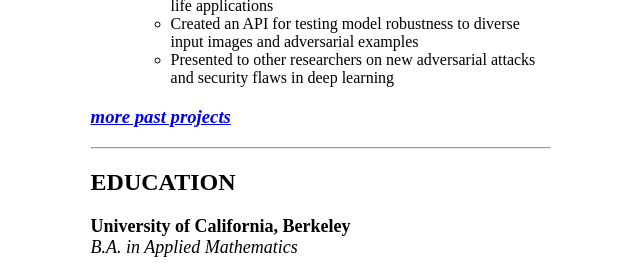
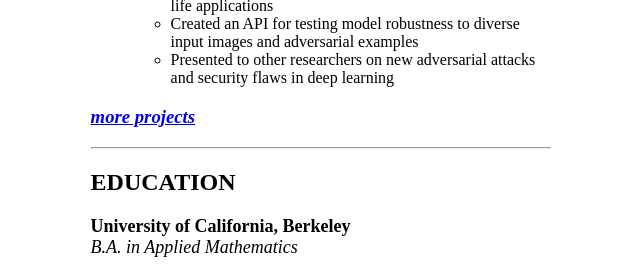
Before and after one commit to ryanchankh/ryanchankh.github.io, a Jekyll site: the page built from index.md, in a window 1280 px wide. Shown: the part 1166-1440 px from the top of the page, without its empty margins (319-959 px from the left). Built offline with Jekyll 4.4.1, drawn with Linux system fonts in a browser that asks for light colours.

Commit message:
update more

```diff
--- a/index.md
+++ b/index.md
@@ -41,7 +41,7 @@
 	- Created an API for testing model robustness to diverse input images and adversarial examples
 	- Presented to other researchers on new adversarial attacks and security flaws in deep learning
 
-<h3><i><a href="./projects.html">more past projects</a></i></h3>
+### _[more projects](./projects.html)_
 
 ___
 ## EDUCATION
@@ -57,7 +57,7 @@
 - **_Expected Graduation: December 2019_**
 - **Related Coursework**:	High-Dim Data Analysis with Low-Dim Models, Machine Learning, Efficient Algorithms, Data Structures, Probability, Statistics, Neural Computation, Linear Algebra, Topology
 
-<h3><i><a href="./education.html">more education</a></i></h3>
+### _[more education](./education.html)_
 
 ___
 ## Past Activities and Organizations
```
